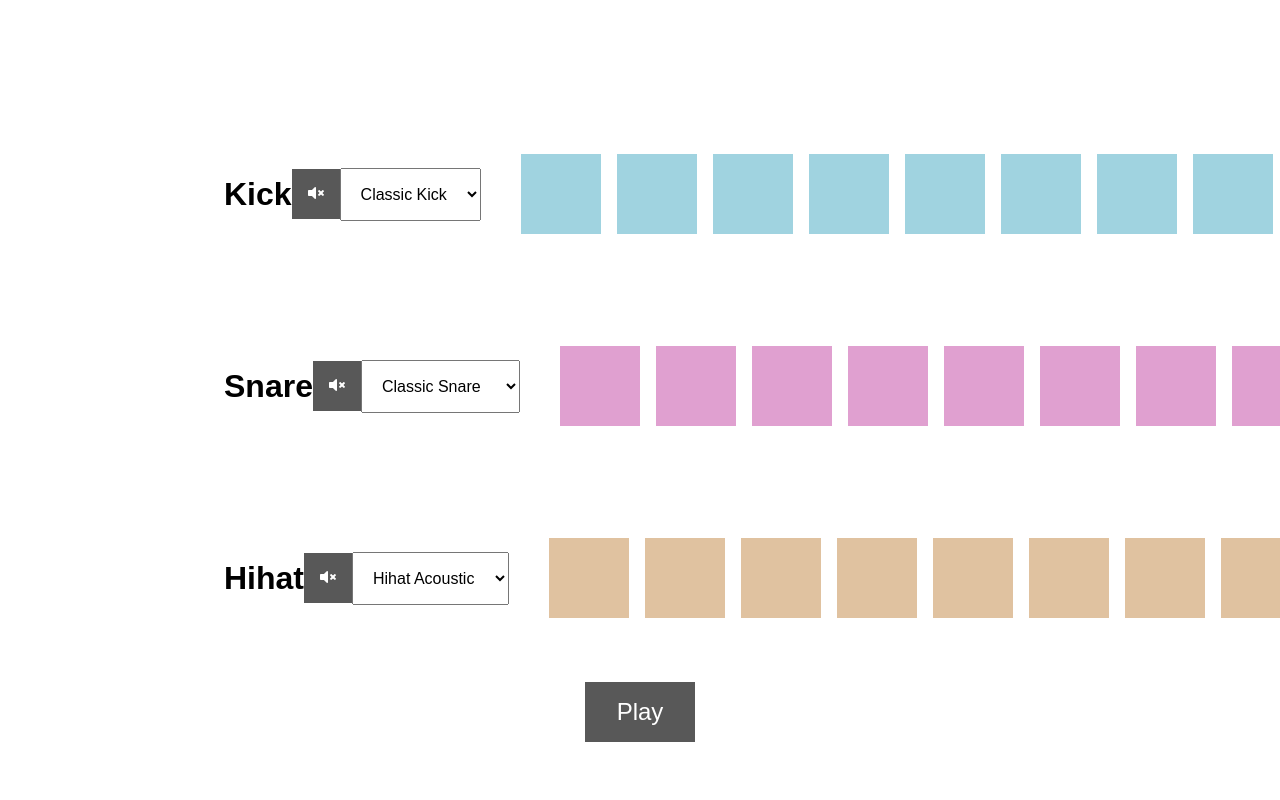
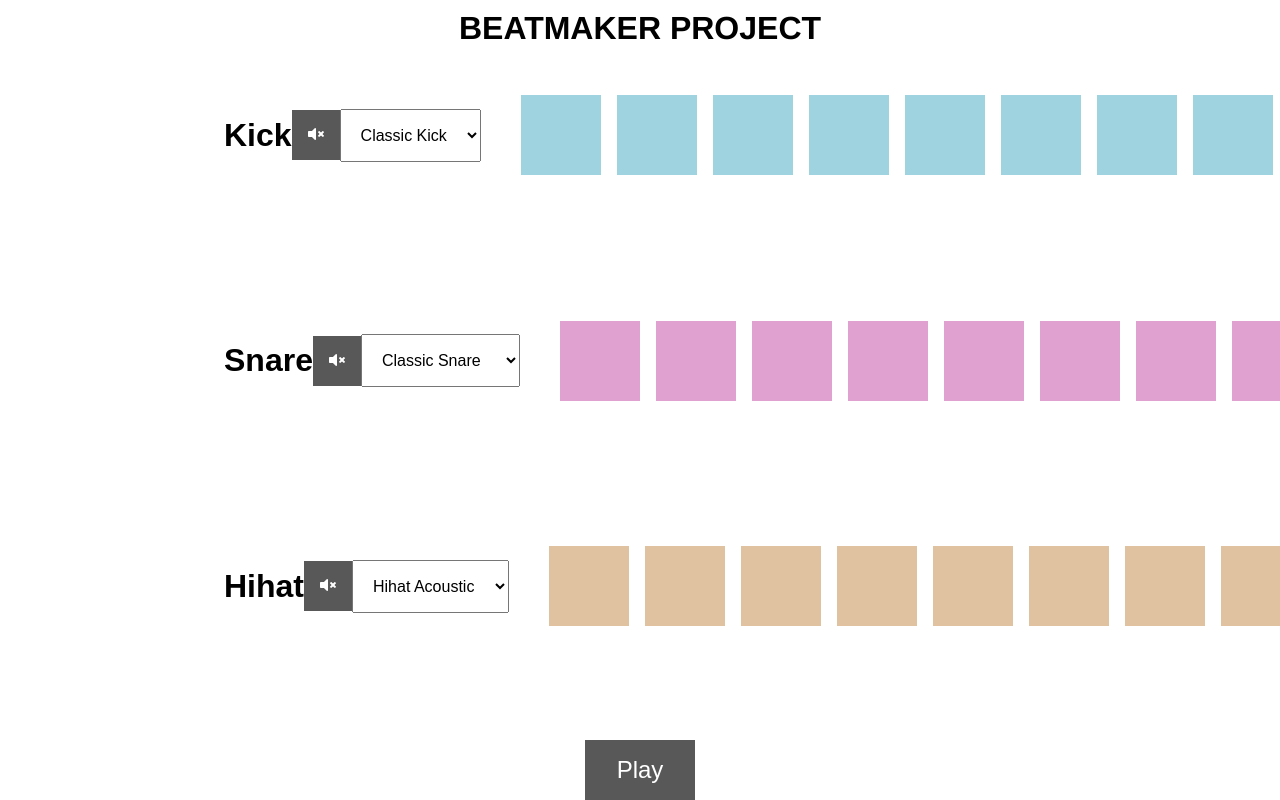
Before and after one commit to nitin-pandita/JavaScript-, a plain HTML site: page BeatMaker Project/index.html in a window 1280 px wide. Shown: the top 800 px of the page. Drawn offline with Linux system fonts and the light colour scheme.

Commit message:
files updated

```diff
--- a/BeatMaker Project/index.html
+++ b/BeatMaker Project/index.html
@@ -10,6 +10,7 @@
 
 <body>
     <div class="sequencer">
+        <h1 class="title">BeatMaker Project</h1>
         <div class="kick-track">
             <div class="controls">
                 <h1>Kick</h1>
--- a/BeatMaker Project/style.css
+++ b/BeatMaker Project/style.css
@@ -54,14 +54,21 @@ svg {
     justify-content: center;
 }
 
+.title {
+    margin-top: 10px;
+    font-family: 'Franklin Gothic Medium', 'Arial Narrow', Arial, sans-serif;
+    text-transform: uppercase;
+}
+
 .hihat-track,
 .snare-track,
 .kick-track {
     display: flex;
     align-items: center;
     width: 70%;
+    margin: auto;
     justify-content: space-between;
-    margin-top: 5rem;
+    margin-top: 2rem;
 }
 
 .kick,
@@ -99,7 +106,7 @@ svg {
     color: white;
     border: none;
     cursor: pointer;
-    margin-top: 3rem;
+    margin-top: 1rem;
 }
 
 select {
```
